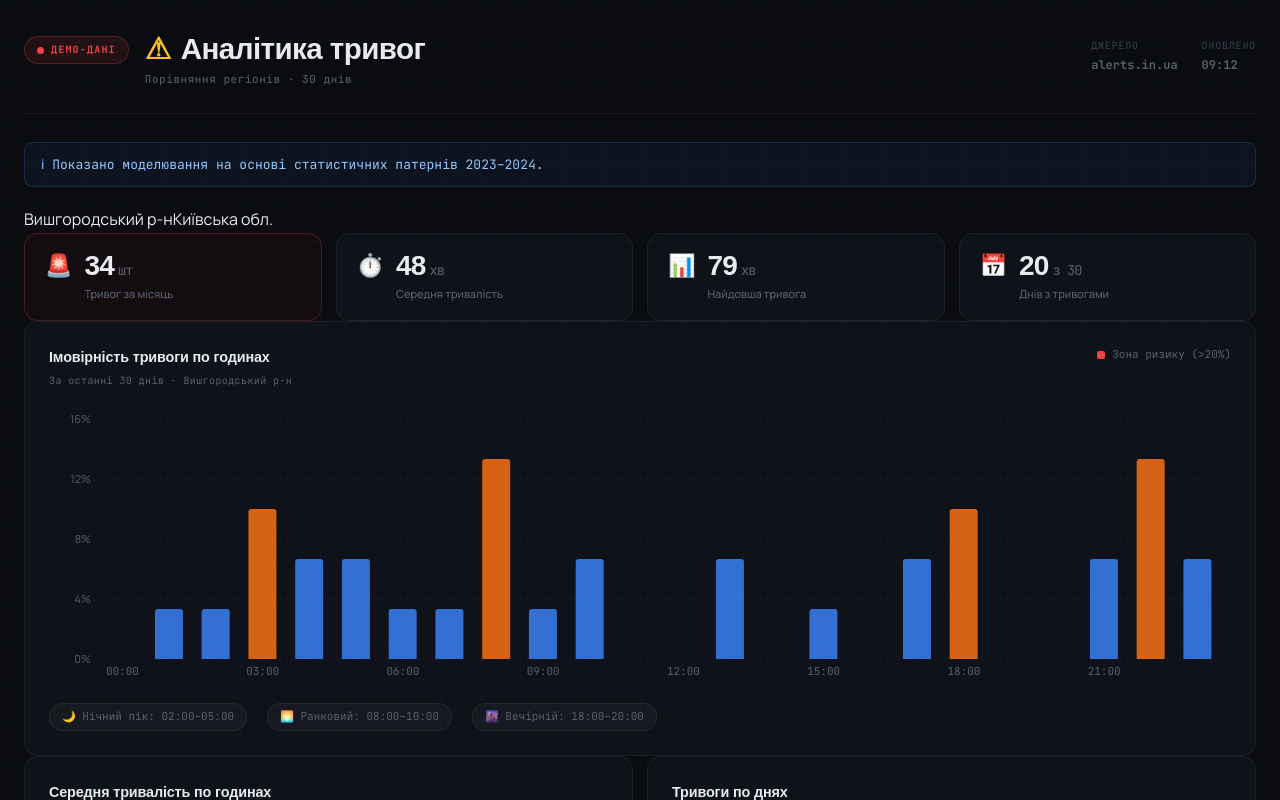
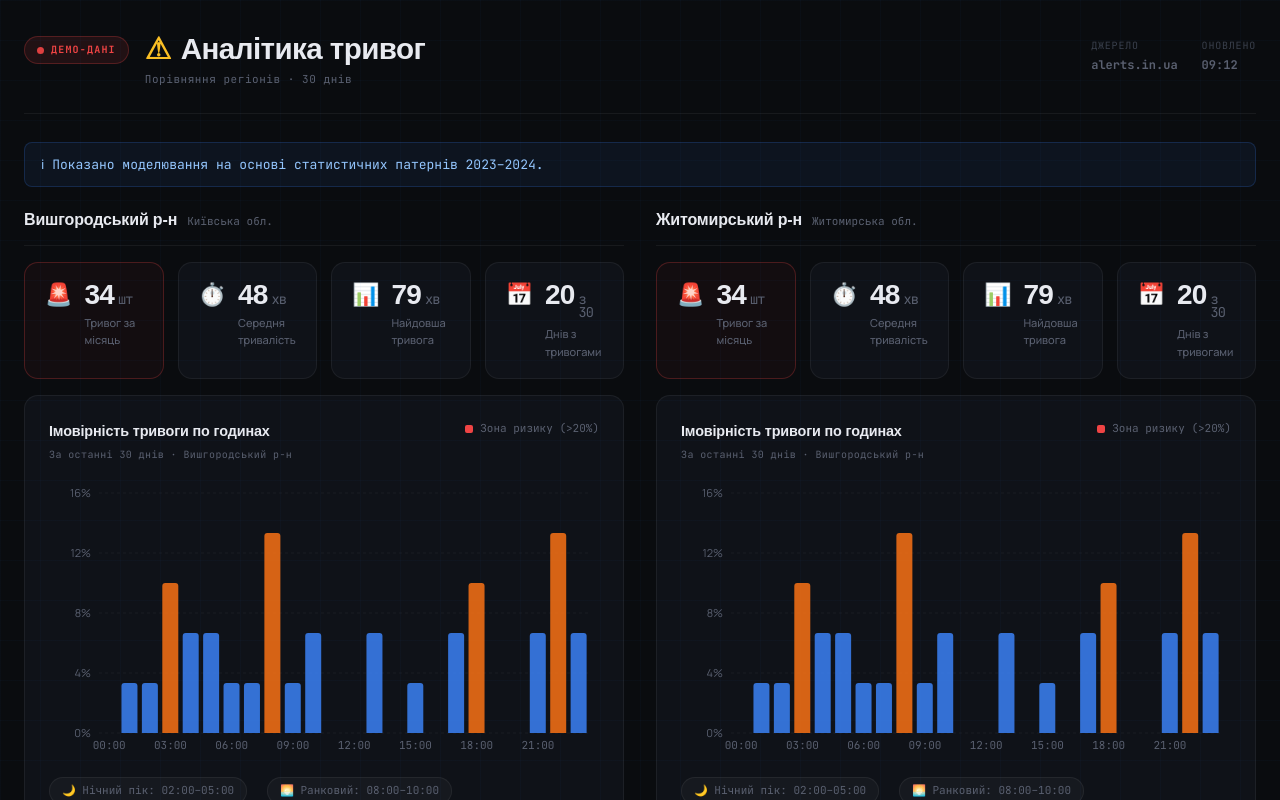
Before and after one commit to viacheslavari-sys/air-alert-dashboard, a React (Vite) app: page / in a window 1280 px wide. Shown: the top 800 px of the page. Built offline with nearby package versions, Linux system fonts and the light colour scheme; a web font is replaced by a local one.

Commit message:
Update index.css

```diff
--- a/src/index.css
+++ b/src/index.css
@@ -430,3 +430,43 @@ body {
   letter-spacing: 0.06em;
   flex-wrap: wrap;
 }
+
+/* ── Comparison layout ── */
+.comparison-grid {
+  display: grid;
+  grid-template-columns: 1fr 1fr;
+  gap: 32px;
+  align-items: start;
+}
+
+@media (max-width: 1100px) {
+  .comparison-grid { grid-template-columns: 1fr; }
+}
+
+.region-block {
+  display: flex;
+  flex-direction: column;
+  gap: 16px;
+}
+
+.region-heading {
+  display: flex;
+  align-items: baseline;
+  gap: 10px;
+  padding-bottom: 12px;
+  border-bottom: 1px solid var(--border);
+}
+
+.region-label {
+  font-family: var(--font-display);
+  font-size: 1rem;
+  font-weight: 700;
+  color: var(--text);
+  letter-spacing: -0.01em;
+}
+
+.region-sub {
+  font-family: var(--font-mono);
+  font-size: 11px;
+  color: var(--text-muted);
+}
```
